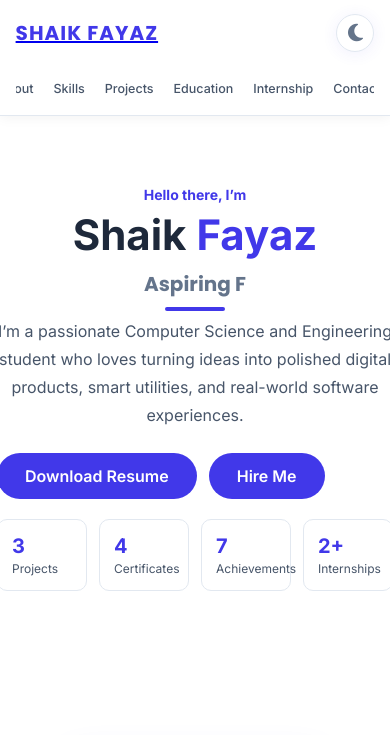
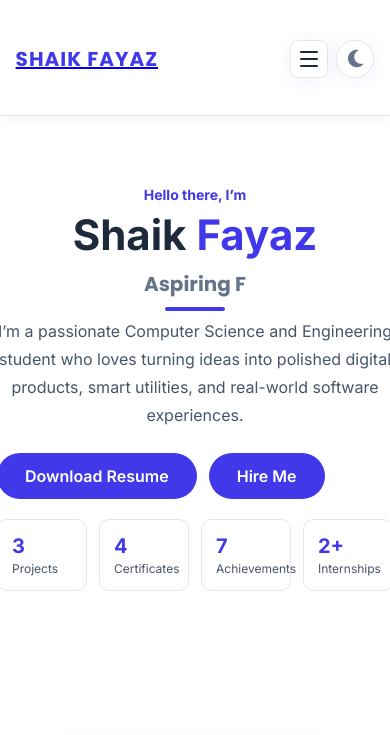
Before and after one commit to ShaikFayaz52/MY-PORTFOLIO, a plain HTML site: page home.html in a window 390 px wide. Shown: the top 735 px of the page. Drawn offline with Linux system fonts and the light colour scheme; no server answers.

Commit message:
commit menubutton

```diff
--- a/assets/css/style.css
+++ b/assets/css/style.css
@@ -2415,44 +2415,87 @@ section:nth-child(odd) {
     }
 
     .menu-toggle {
-        display: none;
+        display: flex;
+        width: 38px;
+        height: 38px;
+        order: 2;
+        flex-direction: column;
+        align-items: center;
+        justify-content: center;
+        gap: 5px;
+        padding: 8px;
+        border: 1px solid var(--border);
+        border-radius: 8px;
+        background: var(--surface);
+        box-shadow: var(--shadow);
+    }
+
+    .menu-toggle span {
+        display: block;
+        width: 18px;
+        height: 2px;
+        border-radius: 2px;
+        background: var(--text-dark);
+        flex: 0 0 2px;
+        margin: 0;
+        transition: 0.25s ease;
+    }
+
+    .site-header.nav-open .menu-toggle span:nth-child(1) {
+        transform: translateY(7px) rotate(45deg);
+    }
+
+    .site-header.nav-open .menu-toggle span:nth-child(2) {
+        opacity: 0;
+    }
+
+    .site-header.nav-open .menu-toggle span:nth-child(3) {
+        transform: translateY(-7px) rotate(-45deg);
     }
 
     .theme-toggle {
         width: 38px;
         height: 38px;
         margin-left: 0;
-        order: 2;
+        order: 3;
     }
 
     .nav-links {
-        position: static;
-        order: 3;
+        position: absolute;
+        top: 64px;
+        left: 4%;
+        right: 4%;
+        order: 4;
+        width: 92%;
+        display: none;
+        max-height: calc(100vh - 80px);
+        overflow-y: auto;
+        padding: 12px;
+        gap: 4px;
+        flex-direction: column;
+        align-items: stretch;
+        flex-wrap: nowrap;
+        border: 1px solid var(--border);
+        border-radius: 10px;
+        box-shadow: var(--shadow-hover);
+        background: var(--surface);
+    }
+
+    .site-header.nav-open .nav-links {
+        display: flex;
+    }
+
+    .nav-links a {
         width: 100%;
-        display: flex;
-        max-height: none;
-        overflow: visible;
-        padding: 6px 0 0;
-        gap: 12px;
-        flex-direction: row;
-        align-items: center;
-        flex-wrap: nowrap;
-        overflow-x: auto;
-        scrollbar-width: none;
-        border: 0;
-        box-shadow: none;
-        background: transparent;
-    }
-
-    .nav-links::-webkit-scrollbar {
-        display: none;
-    }
-
-    .nav-links a {
-        flex: 0 0 auto;
-        padding: 7px 4px;
-        font-size: 12.5px;
-        white-space: nowrap;
+        flex: none;
+        padding: 10px 12px;
+        border-radius: 7px;
+        font-size: 13.5px;
+    }
+
+    .nav-links a:hover,
+    .nav-links a.active {
+        background: var(--primary-soft);
     }
 
     .nav-links a[href^="https://"] {
```
